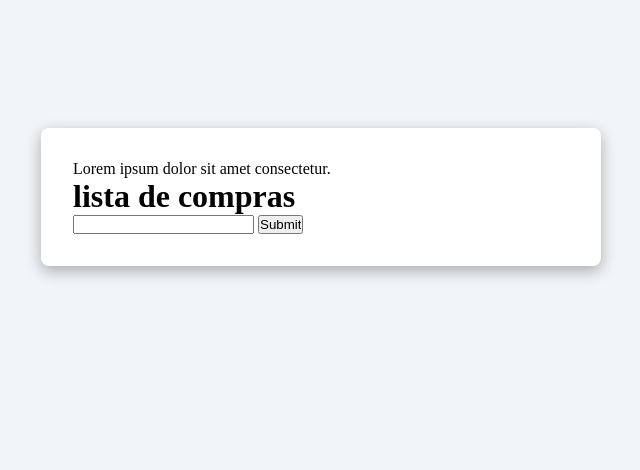
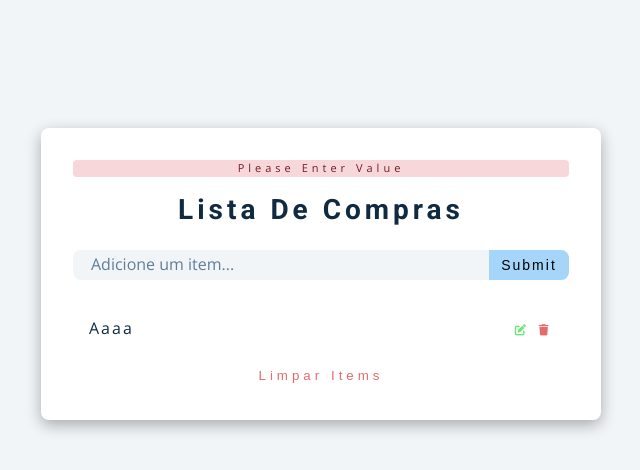
Before and after one commit to GTM35/Lista-de-compras, a plain HTML site: page index.html in a window 1280 px wide. Shown: the whole page, without its empty margins (319-959 px from the left). Drawn offline with nearby package versions, Linux system fonts and the light colour scheme.

Commit message:
Finalizando Estilização

```diff
--- a/index.html
+++ b/index.html
@@ -4,20 +4,29 @@
     <meta charset="UTF-8" />
     <meta http-equiv="X-UA-Compatible" content="IE=edge" />
     <meta name="viewport" content="width=device-width, initial-scale=1.0" />
+    <script
+      src="https://kit.fontawesome.com/5d221a91fc.js"
+      crossorigin="anonymous"
+    ></script>
     <link rel="stylesheet" href="style.css" />
     <title>Lista de compras</title>
   </head>
   <body>
     <div class="form-container">
-      <form action="">
+      <form class="form" action="">
         <div class="alert-container">
-          <p class="alert">Lorem ipsum dolor sit amet consectetur.</p>
+          <p class="alert alertDel">Please Enter Value</p>
         </div>
         <div class="title-container">
-          <h1>lista de compras</h1>
+          <h1 class="title">lista de compras</h1>
         </div>
         <div class="data-container">
-          <input type="text" name="" id="" />
+          <input
+            type="text"
+            name="input-item"
+            id="input-item"
+            placeholder="Adicione um item..."
+          />
           <input
             class="button-submit"
             id="btn-submit"
@@ -26,6 +35,24 @@
           />
         </div>
       </form>
+
+      <div class="items-container">
+        <div class="list-items">
+          <article class="item">
+            <p class="item-text">Aaaa</p>
+            <div class="buttons-control">
+              <button class="btn edit">
+                <i class="fa-solid fa-pen-to-square"></i>
+              </button>
+              <button class="btn del">
+                <i class="fa-solid fa-trash"></i>
+              </button>
+            </div>
+          </article>
+        </div>
+      </div>
+
+      <button class="btn-clearItems">Limpar Items</button>
     </div>
     <script src="app.js" type="text/Javascript"></script>
   </body>
--- a/style.css
+++ b/style.css
@@ -1,23 +1,32 @@
+@import url("https://fonts.googleapis.com/css2?family=Open+Sans:ital,wght@0,300;0,400;0,500;0,600;0,700;0,800;1,300;1,400;1,500;1,600;1,700;1,800&family=Roboto:ital,wght@0,100;0,300;0,400;0,500;0,700;0,900;1,100;1,300;1,400;1,500;1,700;1,900&display=swap");
+
 * {
   box-sizing: border-box;
   margin: 0;
   padding: 0;
 }
 
-@import url("https://fonts.googleapis.com/css2?family=Open+Sans:ital,wght@0,300;0,400;0,500;0,600;0,700;0,800;1,300;1,400;1,500;1,600;1,700;1,800&family=Roboto:ital,wght@0,100;0,300;0,400;0,500;0,700;0,900;1,100;1,300;1,400;1,500;1,700;1,900&display=swap");
-
 :root {
   --color-bg: #f1f5f8;
   --color-btn: #a5d5f8;
+
+  --color-btn-edit: #6be675;
+  --color-hover-btn-edit: #25bb32;
+
+  --color-btn-del: #e66b6b;
+  --color-hover-btn-del: #bb2525;
+
   --color-font-normal: #617d98;
   --color-hover-btn: #49a6e9;
-  --color-title: #063251;
+  --color-title: #102a42;
   --font-family-normal: "Open Sans", sans-serif;
   --font-family-title: "Roboto", sans-serif;
+  --letter-space: 0.25rem;
 }
 
 body {
   background-color: var(--color-bg);
+  font-family: var(--font-family-normal);
 }
 
 .form-container {
@@ -31,3 +40,159 @@ body {
   padding: 2rem;
   width: 90vw;
 }
+
+/* Alert Area */
+
+.alert {
+  font-size: 0.688rem;
+  color: var(--color-font-normal);
+  line-height: 1.063rem;
+  letter-spacing: var(--letter-space);
+  text-align: center;
+  text-transform: capitalize;
+  margin-bottom: 1rem;
+  border-radius: 0.25rem;
+  text-align: center;
+  line-height: 1.05rem;
+}
+
+.alertDel {
+  background-color: #f8d7da;
+  color: #721c24;
+}
+
+.alertAdd {
+  color: #155724;
+  background: #d4edda;
+}
+
+/* Title Area */
+
+.title {
+  font-size: 1.75rem;
+  font-family: var(--font-family-title);
+  color: var(--color-title);
+  text-align: center;
+  text-transform: capitalize;
+  margin-bottom: 1.5rem;
+  letter-spacing: var(--letter-space);
+}
+
+/* Data Area */
+
+.data-container {
+  display: flex;
+}
+
+#input-item {
+  padding: 0.25rem;
+  padding-left: 1rem;
+  flex: 1 0 auto;
+  border-top-left-radius: 0.5rem;
+  border-bottom-left-radius: 0.5rem;
+  border: none;
+  background-color: var(--color-bg);
+  font-size: 1rem;
+  font-family: Arial, Helvetica, sans-serif;
+  color: var(--color-font-normal);
+  border: 2px solid transparent;
+}
+
+#input-item::placeholder {
+  color: var(--color-font-normal);
+  font-size: 1rem;
+  font-family: var(--font-family-normal);
+}
+
+.button-submit {
+  flex: 0 0 5rem;
+  border: 2px solid transparent;
+  border-top-right-radius: 0.5rem;
+  border-bottom-right-radius: 0.5rem;
+  background-color: var(--color-btn);
+  font-size: 0.875rem;
+  letter-spacing: 2px;
+  transition: all 0.3s linear;
+  cursor: pointer;
+}
+
+.button-submit:hover {
+  background-color: var(--color-hover-btn);
+  color: #fff;
+}
+
+/* Item Area */
+
+.items-container {
+  margin-top: 2rem;
+}
+
+.list-items {
+  display: flex;
+  flex-direction: column;
+}
+
+.item {
+  display: flex;
+  justify-content: space-between;
+  transition: all linear 0.3s;
+  padding: 0.25rem 1rem;
+  border-radius: 0.5rem;
+  align-items: center;
+}
+
+.item:hover {
+  background-color: var(--color-bg);
+}
+
+.item-text {
+  font-size: 1rem;
+  line-height: 1.5rem;
+  color: var(--color-title);
+  letter-spacing: 2px;
+}
+
+.btn {
+  font-size: 0.7rem;
+  margin: 0 0.15rem;
+  border-color: transparent;
+  background-color: transparent;
+  cursor: pointer;
+  transition: all linear 0.3s;
+}
+
+.edit {
+  color: var(--color-btn-edit);
+}
+
+.edit:hover {
+  color: var(--color-hover-btn-edit);
+}
+
+.del {
+  color: var(--color-btn-del);
+}
+
+.del:hover {
+  color: var(--color-hover-btn-del);
+}
+
+/* Button Clear All */
+
+.btn-clearItems {
+  margin: 0 auto;
+  margin-top: 1.25rem;
+  width: 10rem;
+  height: 1.5rem;
+  border-color: transparent;
+  background-color: transparent;
+  cursor: pointer;
+  color: var(--color-btn-del);
+  transition: all linear 0.3s;
+  letter-spacing: var(--letter-space);
+  text-transform: capitalize;
+}
+
+.btn-clearItems:hover {
+  color: var(--color-hover-btn-del);
+}
```
